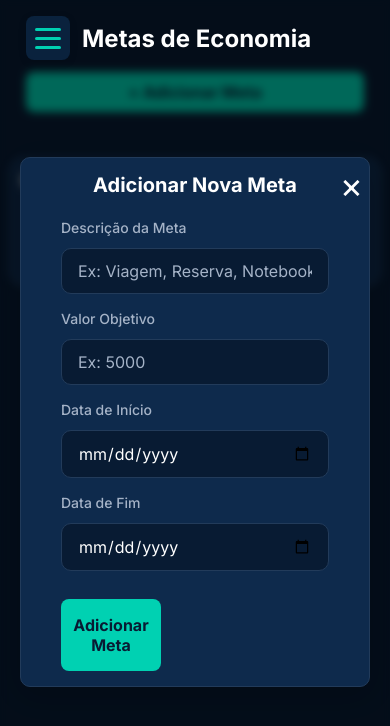
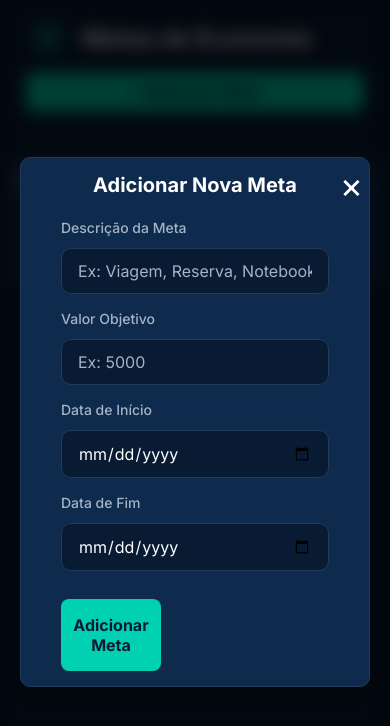
Before and after one commit to MiguellArcanjo/MyMoney, a Next.js app in the folder mymoney/: page /metas in a window 390 px wide. Both pictures are taken after a click on the button "+ Adicionar Meta". Shown: the top 726 px of the page. Built offline with nearby package versions, Linux system fonts and the light colour scheme.

Commit message:
Fix: Overlay do modal

```diff
--- a/mymoney/src/app/lancamentos/page.module.css
+++ b/mymoney/src/app/lancamentos/page.module.css
@@ -395,6 +395,10 @@
     font-weight: 600;
     color: var(--text);
     transition: color 0.3s ease;
+    white-space: nowrap;
+    overflow: hidden;
+    text-overflow: ellipsis;
+    display: block;
   }
   .contaCardMobile .contaTipo {
     font-size: 0.9rem;
--- a/mymoney/src/components/Modal/modal.module.css
+++ b/mymoney/src/components/Modal/modal.module.css
@@ -4,12 +4,12 @@
   left: 0;
   width: 100vw;
   height: 100vh;
-  background: rgba(0, 0, 0, 0.5);
+  background: rgba(0, 0, 0, 0.7);
   display: flex;
   align-items: center;
   justify-content: center;
-  z-index: 1000;
-  backdrop-filter: blur(4px);
+  z-index: 99999;
+  backdrop-filter: blur(8px);
   transition: background 0.3s ease;
 }
 
```
